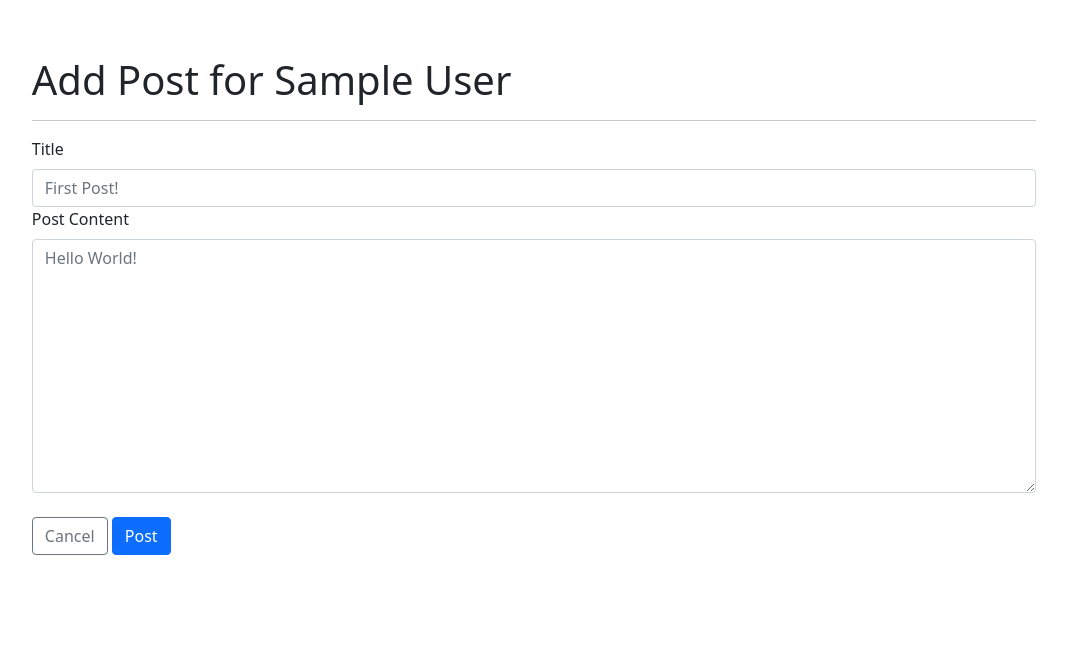
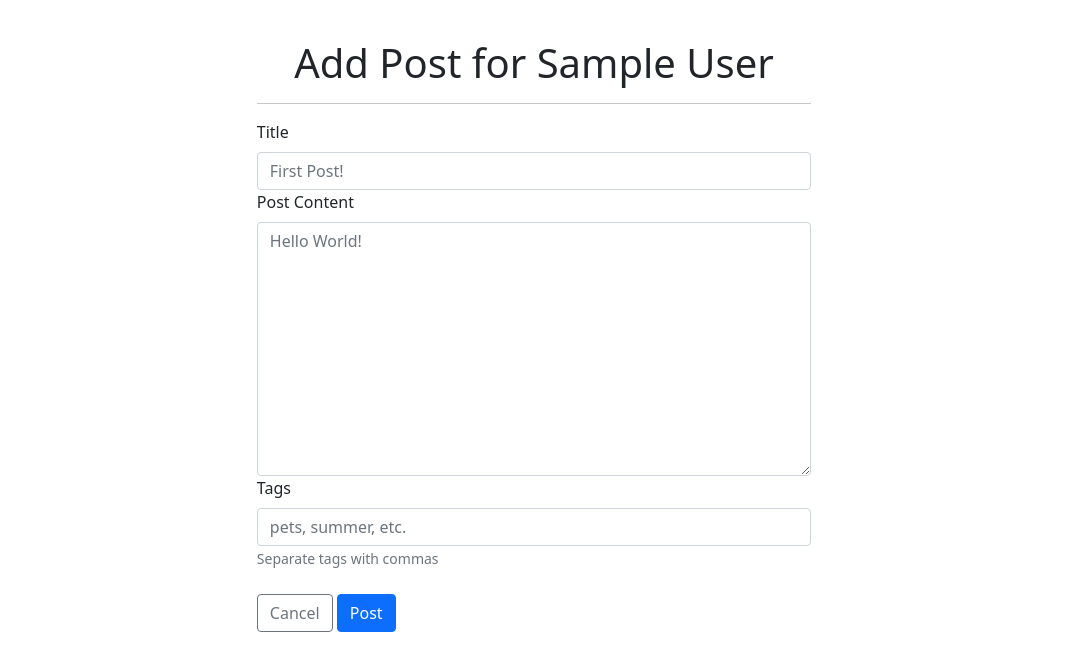
Before and after one commit to Woozical/sprinboard-23.1, a Flask app: page /users/1/posts/new in a window 1280 px wide. Shown: the part 56-727 px from the top of the page, without its empty margins (106-1173 px from the left). Run offline with Flask 2, Linux system fonts and the light colour scheme; tables that the repository leaves empty hold one stand-in row (values such as "Sample post").

Commit message:
tag creation on new posts, updated templates to show post tags

```diff
--- a/app.py
+++ b/app.py
@@ -101,8 +101,20 @@ def submit_post_form(user_id):
 
     if title and content:
         new_post = Post(title=title, content=content, poster_id=user_id)
+
+
+        if request.form['post-tags']:
+            # Split and clean whitespace off tags
+            tag_list = request.form['post-tags'].split(',')
+            for i in range(len(tag_list)):
+                tag_list[i] = " ".join(tag_list[i].split())
+
+            # Append Tags to the Post object
+            for tag in create_tags(list(set(tag_list))):
+                new_post.tags.append(tag)
+
+
         db.session.add(new_post)
-
         try:
             db.session.commit()
             cookie_post_content() # Clear from session cookie
@@ -110,6 +122,7 @@ def submit_post_form(user_id):
         except:
             flash('An error occured when saving your post. Please try again later.', 'danger')
             cookie_post_content(title,content)
+            db.session.rollback()
             return redirect(f'/users/{user_id}')
 
     else:
@@ -160,3 +173,24 @@ def cookie_post_content(title='', content=''):
     """ Saves the data for a failed user post to the session cookie. If called without arguments, clears cached data."""
     session['FAILED_POST_TITLE'] = title
     session['FAILED_POST_CONTENT'] = content
+
+def create_tags(tag_names):
+    """Accepts a list of strings, each element being a new tag.
+    Will search for tags that already exist with that name in the DB
+    Returns a list of Tag Model objects"""
+    output = []
+    existing_tags = db.session.query(Tag.name, Tag).filter(Tag.name.in_(tag_names)).all()
+    tag_dict = {}
+
+    # Split list of tuples into two lists
+    for name, obj in existing_tags:
+        tag_dict[name] = obj
+
+    for i in range(len(tag_names)):
+        if tag_names[i] in tag_dict.keys():
+            output.append( tag_dict[tag_names[i]] )
+        else:
+            new_tag = Tag(name=tag_names[i])
+            output.append(new_tag)
+
+    return output
--- a/static/style.css
+++ b/static/style.css
@@ -38,3 +38,7 @@
     margin-top: 1vh;
     text-align: center;
 }
+
+.view50{
+    width: 50vw;
+}
--- a/templates/create-post-form.html
+++ b/templates/create-post-form.html
@@ -3,9 +3,9 @@
 {% block title %}Create New Post{% endblock %}
 
 {% block content %}
-<div class="container">
+<div class="container view50">
 <form action="/users/{{user.id}}/posts/new" method="POST" class="submission-form">
-    <h1>Add Post for {{user.full_name}}</h1>
+    <h1 class="h1-center">Add Post for {{user.full_name}}</h1>
     <hr>
     <div class="form-group">
         <label for="post-title" class="form-label">Title</label>
@@ -15,6 +15,11 @@
         <label for="post-content" class="form-label">Post Content</label>
         <textarea class="form-control" name="post-content" cols="30" rows="10" placeholder="Hello World!">{{saved_content}}</textarea>
     </div>
+    <div class="form-group">
+        <label for="post-tags" class="form-label">Tags</label>
+        <input class="form-control" type="text" name="post-tags" placeholder="pets, summer, etc.">
+        <small class="form-text text-muted">Separate tags with commas</small>
+    </div>
     <br>
     <a href="/users/{{user.id}}" class="btn btn-outline-secondary">Cancel</a>
     <button class="btn btn-primary">Post</button>
```
Also changed, not shown: templates/post.html (+11 -0 lines), templates/recent.html (+11 -0 lines).
